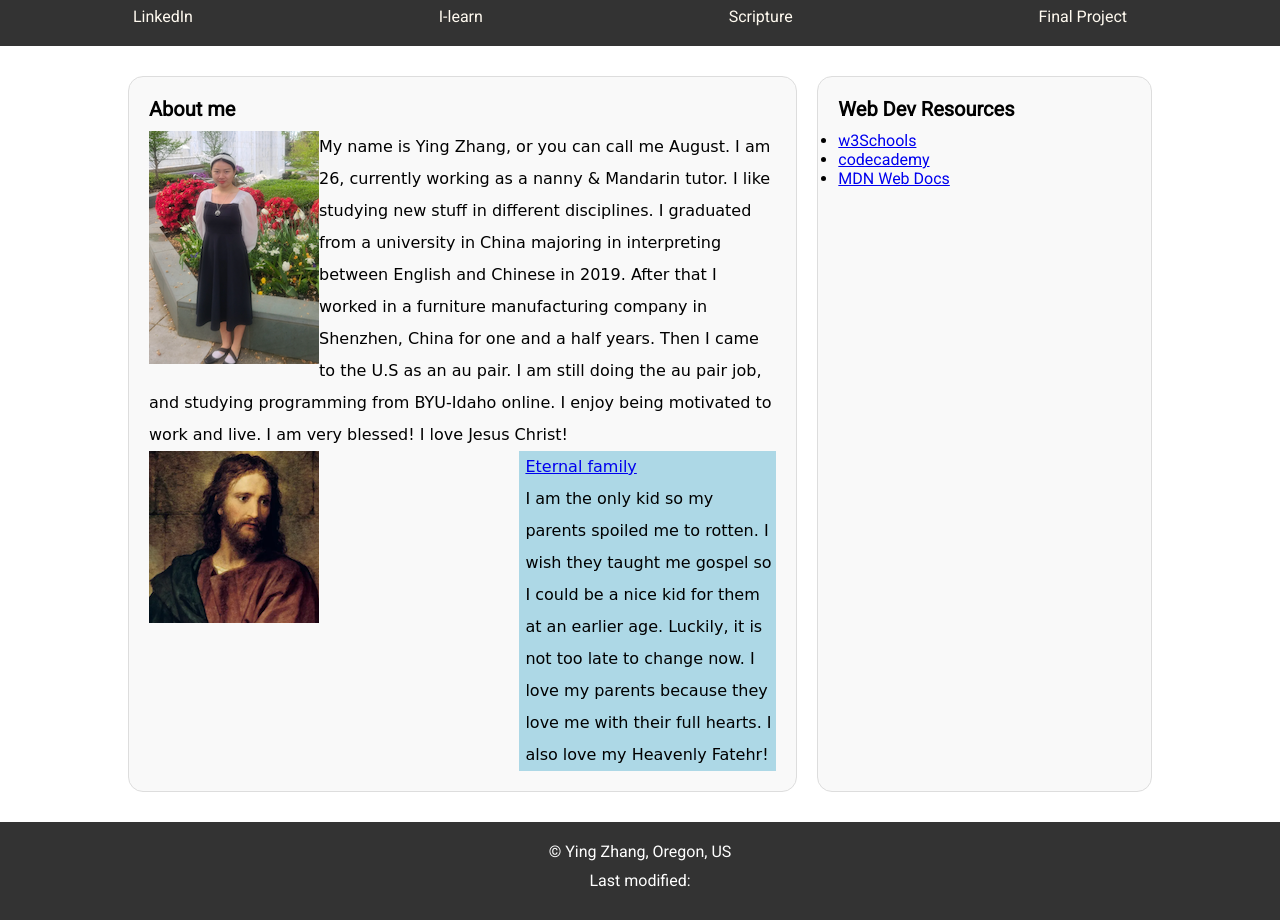
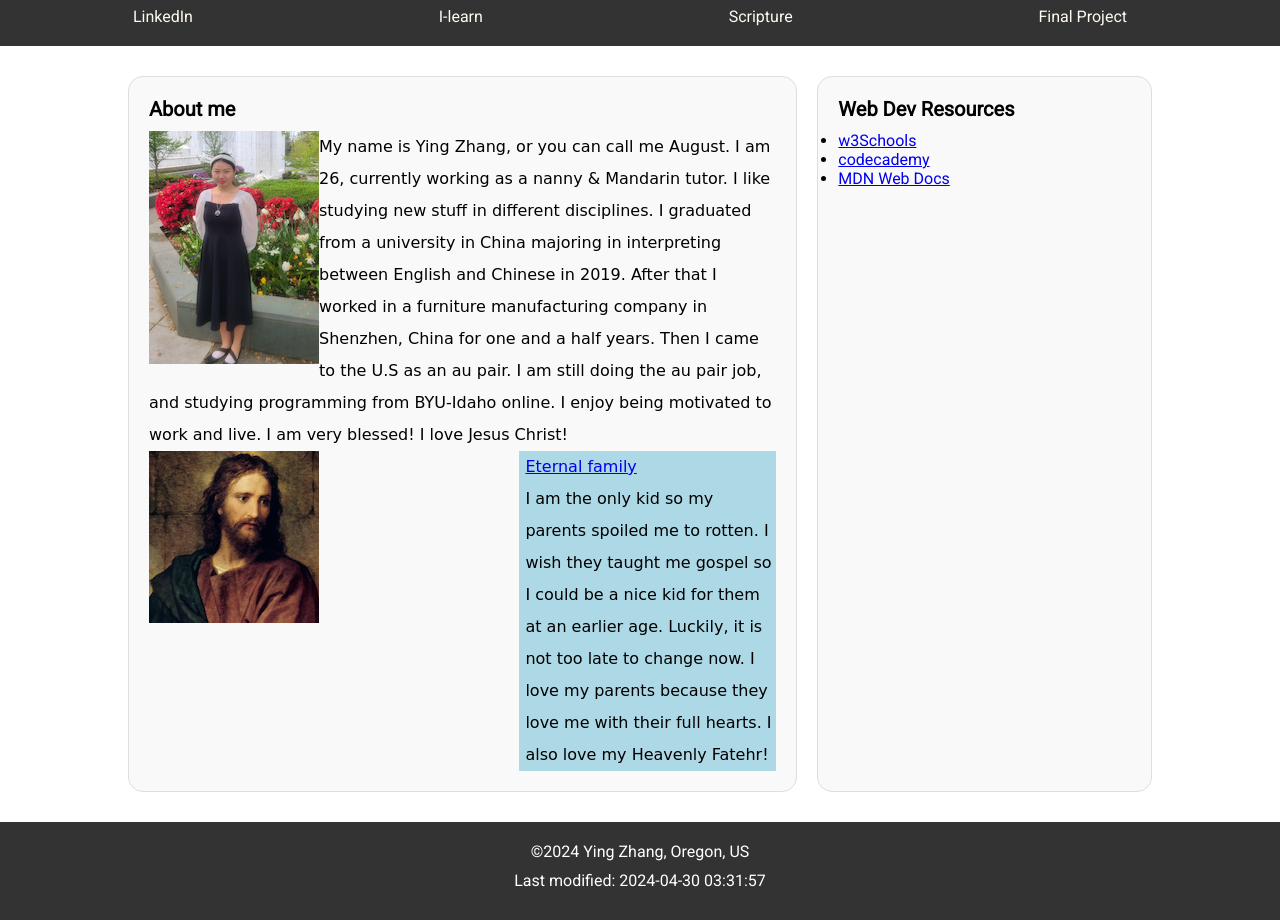
Before and after one commit to yingzhang0897/wdd131, a plain HTML site: page index.html in a window 1280 px wide. Shown: the part 51-971 px from the top of the page. Drawn offline with Linux system fonts and the light colour scheme; a web font is replaced by a local one.

Commit message:
js is linked correctly in html

```diff
--- a/index.html
+++ b/index.html
@@ -7,7 +7,7 @@
     <meta name="author" content="Ying Zhang">
     <title>WDD 131 - Dynamic Web Fundamentals - Ying Zhang</title>
     <link rel="stylesheet" href="styles/base.css">
-    <script src="scripts/getdate.js" defer></script>
+    <script src="scripts/getdates.js" defer></script>
 </head>
 <body>
     <div id="content">
```
